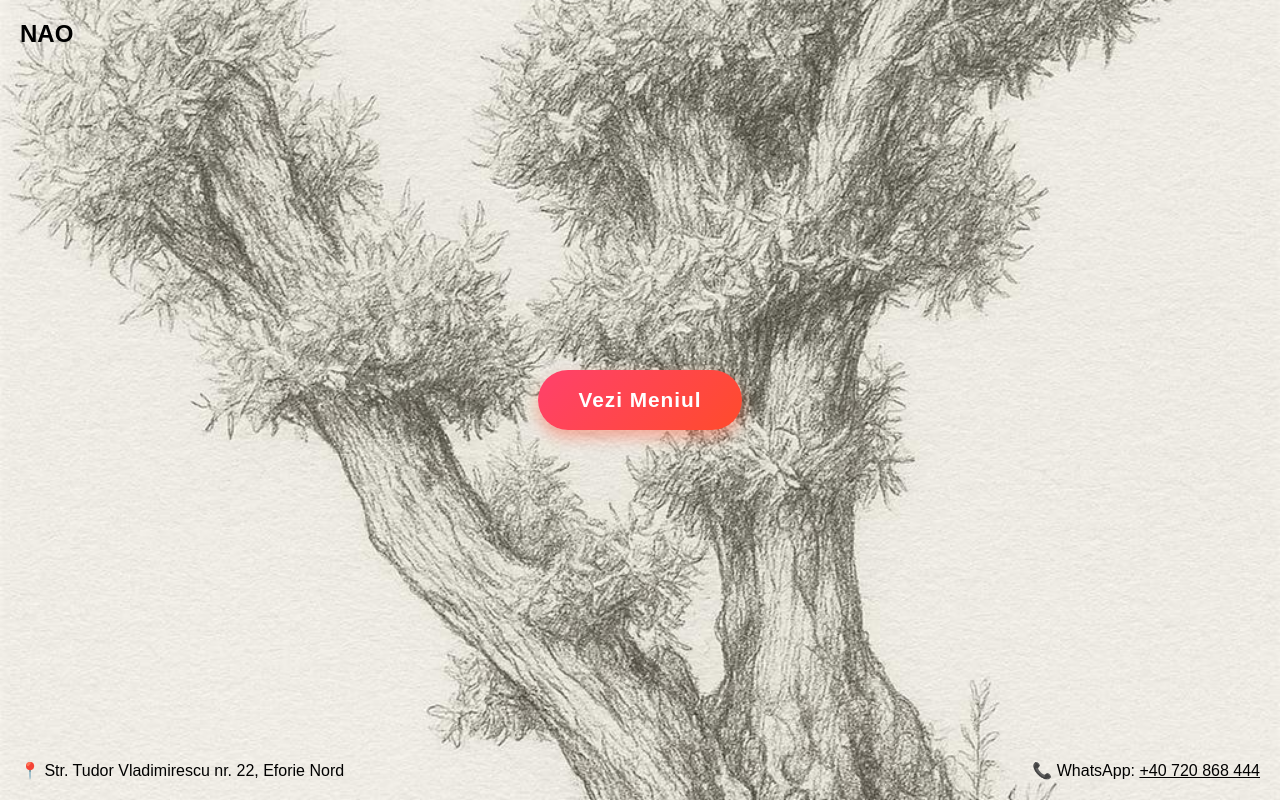
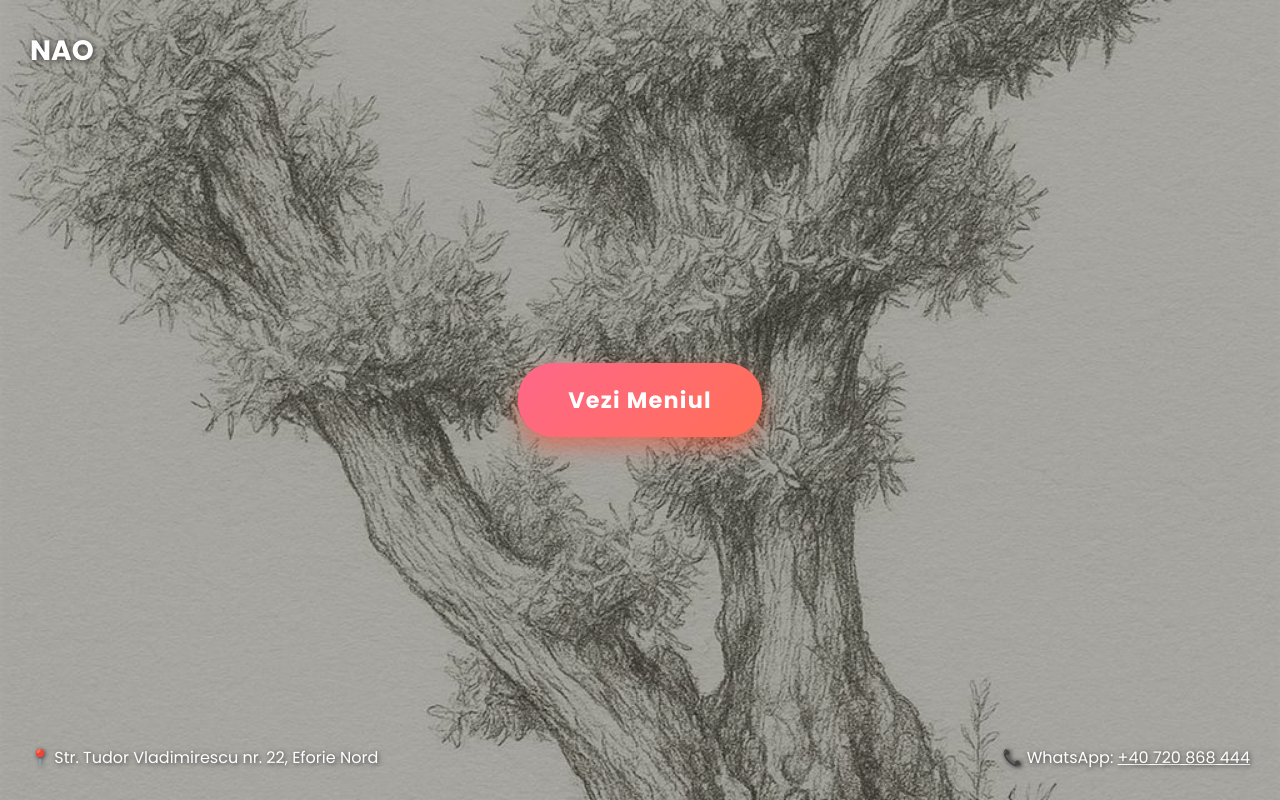
Before and after one commit to naorestaurant/eforienord, a plain HTML site: page index.html in a window 1280 px wide. Drawn offline with Linux system fonts and the light colour scheme.

Commit message:
Update index.html

```diff
--- a/index.html
+++ b/index.html
@@ -4,82 +4,138 @@
   <meta charset="UTF-8" />
   <title>Restaurant NAO - Eforie Nord</title>
   <meta name="viewport" content="width=device-width, initial-scale=1" />
+  <link href="https://fonts.googleapis.com/css2?family=Poppins:wght@400;700&display=swap" rel="stylesheet" />
   <style>
     html, body {
       margin: 0;
       padding: 0;
       height: 100%;
-      font-family: 'Arial', sans-serif;
-      color: black;
-    }
-    body {
+      font-family: 'Poppins', sans-serif;
+      color: white;
       background: url('fundal.jpg') no-repeat center center fixed;
       background-size: cover;
+      position: relative;
+      overflow: hidden;
+    }
+
+    /* Suprapunere pentru lizibilitate */
+    body::before {
+      content: '';
+      position: fixed;
+      top: 0; left: 0; right: 0; bottom: 0;
+      background: rgba(0,0,0,0.3); /* întunecă puțin fundalul */
+      z-index: 0;
+    }
+
+    .container {
+      position: relative;
+      z-index: 1;
+      height: 100%;
       display: flex;
+      flex-direction: column;
       justify-content: center;
       align-items: center;
-      position: relative;
       text-align: center;
+      padding: 0 20px;
     }
+
     .logo {
       position: absolute;
-      top: 20px;
-      left: 20px;
-      font-size: 24px;
-      font-weight: bold;
-      color: black;
+      top: 30px;
+      left: 30px;
+      font-size: 28px;
+      font-weight: 700;
+      text-shadow: 1px 1px 6px rgba(0,0,0,0.7);
     }
+
     .btn {
-      padding: 18px 40px;
-      font-size: 1.3em;
+      padding: 20px 50px;
+      font-size: 1.4em;
       font-weight: 700;
       color: white;
       background: linear-gradient(135deg, #ff416c, #ff4b2b);
       border: none;
-      border-radius: 30px;
-      box-shadow: 0 8px 15px rgba(255, 75, 43, 0.4);
+      border-radius: 35px;
+      box-shadow: 0 10px 20px rgba(255, 75, 43, 0.5);
       cursor: pointer;
       text-decoration: none;
-      transition: all 0.3s ease;
-      letter-spacing: 1px;
+      letter-spacing: 1.2px;
+      transition: all 0.4s ease;
       user-select: none;
+      position: relative;
+      overflow: hidden;
     }
+
+    .btn::before {
+      content: "";
+      position: absolute;
+      top: -50%;
+      left: -50%;
+      width: 200%;
+      height: 200%;
+      background: rgba(255,255,255,0.2);
+      transform: rotate(25deg);
+      transition: all 0.7s ease;
+      pointer-events: none;
+    }
+
+    .btn:hover::before {
+      left: 150%;
+    }
+
     .btn:hover {
-      background: linear-gradient(135deg, #ff4b2b, #ff416c);
-      box-shadow: 0 12px 20px rgba(255, 75, 43, 0.6);
-      transform: translateY(-3px);
+      box-shadow: 0 15px 25px rgba(255, 75, 43, 0.7);
+      transform: translateY(-4px);
     }
+
     .info {
       position: absolute;
-      bottom: 20px;
-      left: 20px;
-      right: 20px;
-      font-size: 1em;
-      text-align: left;
-      color: black;
+      bottom: 30px;
+      left: 30px;
+      right: 30px;
       display: flex;
       justify-content: space-between;
-      width: calc(100% - 40px);
+      font-size: 1em;
+      text-shadow: 1px 1px 5px rgba(0,0,0,0.7);
       flex-wrap: wrap;
+      color: white;
+      gap: 15px;
     }
+
     .info a {
-      color: black;
+      color: #fff;
       text-decoration: underline;
+    }
+
+    /* Responsive */
+    @media (max-width: 480px) {
+      .btn {
+        padding: 15px 30px;
+        font-size: 1.1em;
+      }
+      .info {
+        flex-direction: column;
+        text-align: center;
+      }
+      .info > div {
+        width: 100%;
+      }
+      .logo {
+        font-size: 22px;
+        top: 20px;
+        left: 20px;
+      }
     }
   </style>
 </head>
 <body>
-
-  <div class="logo">NAO</div>
-
-  <a href="Pink%20and%20Red%20Pattern%20Cocktail%20Menu%20(9)%20(2)%20(1).pdf" class="btn" target="_blank" rel="noopener noreferrer">
-    Vezi Meniul
-  </a>
-
-  <div class="info">
-    <div>📍 Str. Tudor Vladimirescu nr. 22, Eforie Nord</div>
-    <div>📞 WhatsApp: <a href="https://wa.me/40720868444">+40 720 868 444</a></div>
+  <div class="container">
+    <div class="logo">NAO</div>
+    <a href="Pink%20and%20Red%20Pattern%20Cocktail%20Menu%20(9)%20(2)%20(1).pdf" class="btn" target="_blank" rel="noopener noreferrer">Vezi Meniul</a>
+    <div class="info">
+      <div>📍 Str. Tudor Vladimirescu nr. 22, Eforie Nord</div>
+      <div>📞 WhatsApp: <a href="https://wa.me/40720868444">+40 720 868 444</a></div>
+    </div>
   </div>
-
 </body>
 </html>
```
